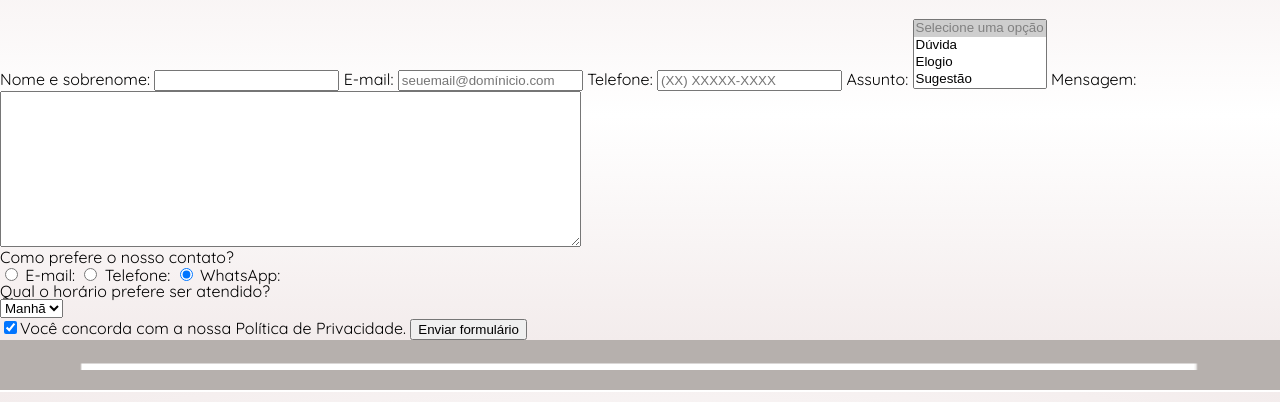
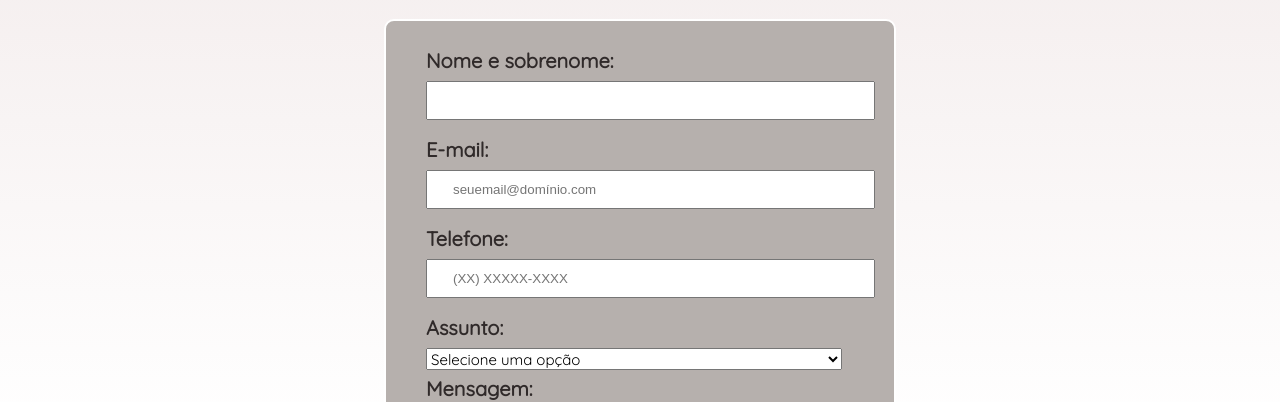
Before and after one commit to RhamandaLima/wallpaper-website, a plain HTML site: page fale-conosco.html in a window 1280 px wide. Shown: the part 402-804 px from the top of the page. Drawn offline with Linux system fonts and the light colour scheme.

Commit message:
Add completed fale-conosco.html

```diff
--- a/fale-conosco.html
+++ b/fale-conosco.html
@@ -37,23 +37,24 @@
                 </div>
 
                 <div>
-                    <form>
+                    <form id="caixa-formulario">
+                        <div class="form">
                             <label for="nome-sobrenome">Nome e sobrenome:</label>
                             <input type="text" id="nome-sobrenome" class="input-padrao" required>
 
                             <label for="email">E-mail:</label>
-                        <input type="text" id="email" class="input-padrao" required placeholder="seuemail@domínicio.com">
+                            <input type="text" id="email" class="input-padrao" required placeholder="seuemail@domínio.com">
 
                             <label for="telefone">Telefone:</label>
                             <input type="tel" id="telefone" class="input-padrao" required placeholder="(XX) XXXXX-XXXX">
 
                             <label for="assunto">Assunto:</label>
-                        <select multiple name="assunto" required>
+                            <select required>
                                 <option value selected disabled>Selecione uma opção</option>
-                            <option value="duvida">Dúvida</option>
-                            <option value="elogio">Elogio</option>
-                            <option value="sugestao">Sugestão</option>
-                            <option value="reclamacao">Reclamação</option>
+                                <option>Dúvida</option>
+                                <option>Elogio</option>
+                                <option>Sugestão</option>
+                                <option>Reclamação</option>
                             </select>
 
                             <label for="mensagem">Mensagem:</label>
@@ -80,6 +81,7 @@
                             <label class = "checkbox"><input type = "checkbox" required checked>Você concorda com a nossa Política de Privacidade.</label>
 
                             <input type = "submit" value = "Enviar formulário" class = "enviar">
+                        </div>
                     </form>
                 </div>
             </section>
--- a/style.css
+++ b/style.css
@@ -223,6 +223,71 @@ nav a:hover {
     font-size: 18px;
 }
 
+#caixa-formulario {
+    display: inline-block;
+    text-align: center;
+    width: 40%;
+    vertical-align: top;
+    margin: 0 30% 2% 30%;
+    padding: 0 40px 0px 40px;
+    background: #B6B0AD;
+    box-sizing: border-box;
+    border: 2px solid white;
+    border-radius: 10px;
+}
+
+.form {
+    margin: 30px 0;
+    font-weight: bold;
+    color: rgb(48, 42, 42);
+}
+
+.form label, form legend {
+    display: block;
+    font-size: 20px;
+    margin: 0 0 10px;
+    text-align: left;
+}
+
+.input-padrao {
+    display: block;
+    margin: 0 0 20px;
+    padding: 10px 25px;
+    width: 92.3%;
+}
+
+select {
+    text-align: left;
+    margin: 0 100% 2% 0;
+    width: 97.3%;
+    height: 22px;
+    font-family: 'Quicksand', sans-serif;
+    font-size: 15px;
+}
+
+.checkbox {
+    margin: 30px 0;
+}
+
+.enviar {
+    width: 40%;
+    padding: 15px 0;
+    margin: 20px 0;
+    background: rgb(148, 100, 100);
+    color: white;
+    font-weight: bold;
+    font-size: 18px;
+    border: none;
+    border-radius: 5px;
+    transition: 1s all;
+    cursor: pointer;
+}
+
+.enviar:hover {
+    background:rgb(48, 42, 42);
+    transform: scale(1.2);
+}
+
 /*continuação do CSS geral*/
 
 footer {
```
Lines whose indentation alone changed are shown as unchanged.
